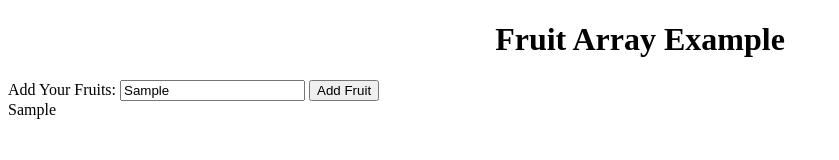
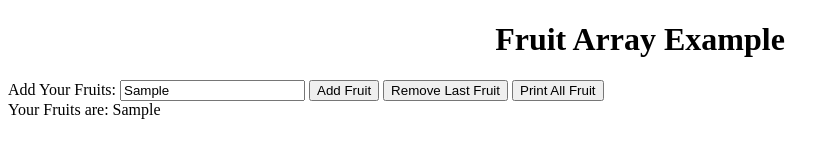
Before and after one commit to vinuwa98/Tutor, a plain HTML site: page js1/array.html in a window 1280 px wide. Both pictures are taken after typing "Sample" into the empty fields and a click on the button "Add Fruit". Shown: the whole page, without its empty margins (0-839 px from the left). Drawn offline with Linux system fonts and the light colour scheme.

Commit message:
Update array.html

```diff
--- a/js1/array.html
+++ b/js1/array.html
@@ -12,20 +12,32 @@
     <input type="text" id="fruitInput" placeholder="Enter a fruit name" required>
 
     <button onclick="addFBtn()" >Add Fruit</button>
+    <button onclick="removeLast()">Remove Last Fruit</button>
+    <button onclick="printAll()">Print All Fruit</button>
 
     <div id="fruitList"></div>
     <br>
     <script>
+        let fruits = [];
 
-        let myArray = [];
+        function addFBtn(){
+            let fruInput = document.getElementById("fruitInput").value;
+            fruits.push(fruInput);
+            document.getElementById("fruitList").innerHTML = "Your Fruits are: " + fruits.join("<br>");
+        }
 
-        let fInput = document.getElementById("fruitInput");
+        function removeLast(){
+            fruits.pop();
+            document.getElementById("fruitList").innerHTML = "Your Fruits are: " + fruits.join("<br>");
+        }
 
-        function addFBtn() {
-            let fruit = fInput.value;
-            myArray.push(fruit);
-            document.getElementById("fruitList").innerHTML = myArray.join("<br>");
+        function printAll(){
+            for (let i = 0; i < fruits.length; i++){
+                console.log(fruits[i]);
+            }
+            document.getElementById("fruitList").innerHTML = "Your Fruits are: " + fruits.join(",");
         }
+
     </script>
 
 </body>
```
